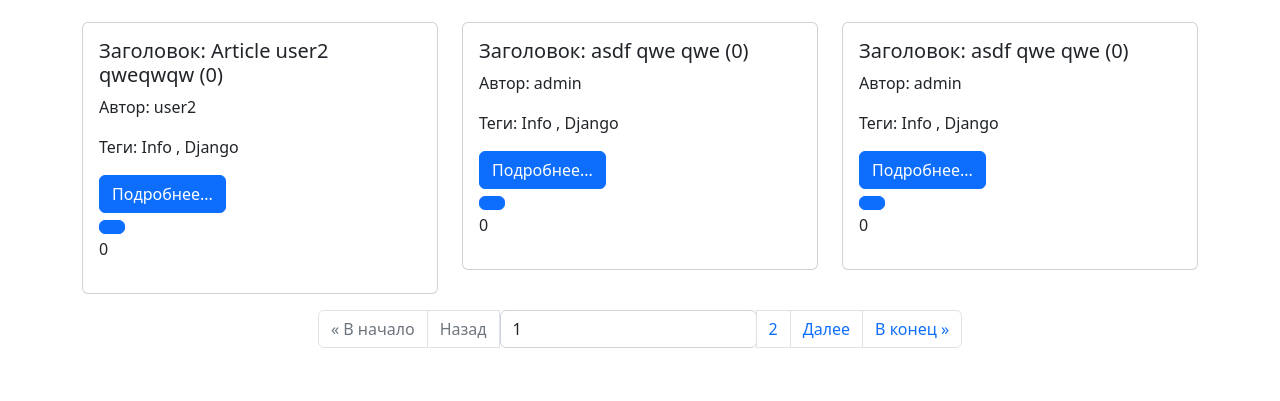
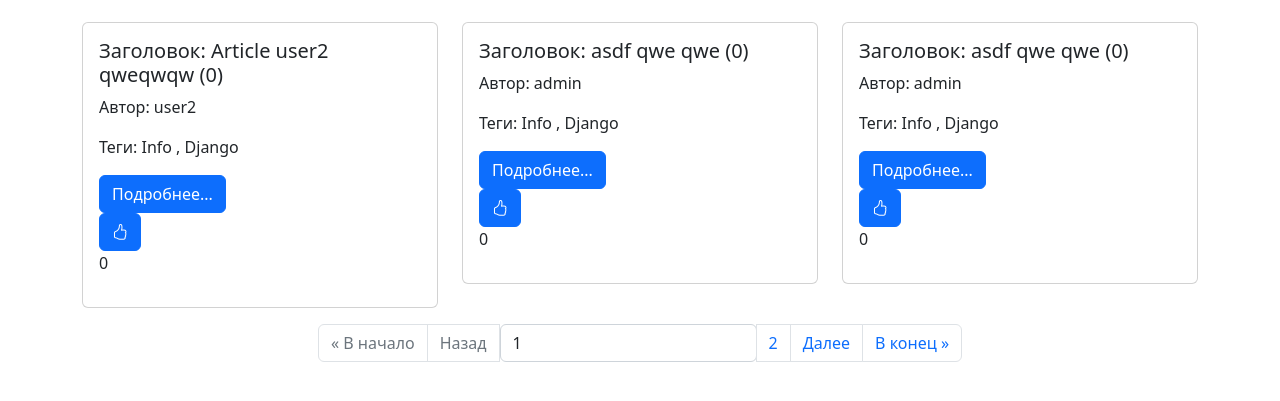
Before and after one commit to Bandeguras/django_blog, a Django app: page / in a window 1280 px wide. Shown: the part 144-545 px from the top of the page. Run offline with Django 4.2, Linux system fonts and the light colour scheme; data comes from the database, SQL or seed files in the repository; data that the repository does not hold is empty.

Commit message:
fix mistake

```diff
--- a/source/webapp/models.py
+++ b/source/webapp/models.py
@@ -1,10 +1,7 @@
 from django.db import models
 from django.urls import reverse
-from django.conf import settings
 from django.contrib.auth import get_user_model
-
-from webapp.validate import at_least_8, MinLengthValidator
-from django.core.validators import MaxLengthValidator
+from webapp.validate import at_least_8
 
 
 class Tag(models.Model):
@@ -36,6 +33,9 @@ class Article(models.Model):
     def get_comments_count(self):
         return self.comments.count()
 
+    def get_like_count(self):
+        return self.like.count()
+
     def __str__(self):
         return f'{self.pk}. {self.title}'
 
--- a/source/webapp/static/js/main.js
+++ b/source/webapp/static/js/main.js
@@ -1,18 +1,25 @@
     async function buttonClick(event) {
         let target = event.target;
         let url = target.dataset['indexLink'];
-        console.log(url)
         let response = await fetch(url);
         let index_text = await response.json();
-        console.log(response)
+        let count = document.getElementById('value'+index_text.pk)
+        count.innerText = index_text.like
+        let icon = document.getElementById('icon'+index_text.pk)
 
+        if(index_text.result ===0){
+            icon.innerHTML = `<i class="bi bi-hand-thumbs-up"></i>`
+        }
+        else {
+            icon.innerHTML = `<i class="bi bi-hand-thumbs-up-fill"></i>`
+        }
     }
     async function onLoad(){
         const button = document.querySelectorAll(`[id="button"]`);
         if(button){
         for(let i of button){
-            i.onclick = buttonClick
+            i.onclick = buttonClick;
         }
         }
     }
-    window.addEventListener('load', onLoad)
+    window.addEventListener('load', onLoad);
--- a/source/webapp/templates/partial/article_list_partial.html
+++ b/source/webapp/templates/partial/article_list_partial.html
@@ -12,8 +12,13 @@
                         <a href="{{ article.get_absolute_url }}" class="btn btn-primary">Подробнее...</a>
                         <div>
                         <button type="button" class="btn btn-primary"id="button" data-index-link="{% url 'webapp:article_like' article.pk %}">
+                        {% if request.user in article.like.all %}
+                            <span id="icon{{ article.pk }}"><i class="bi bi-hand-thumbs-up-fill"></i></span>
+                        {% else %}
+                            <span id="icon{{ article.pk }}"><i class="bi bi-hand-thumbs-up"></i></span>
+                        {% endif %}
                         </button>
-                        <p id="likecount">{{ article.like.all.count }}</p>
+                        <p id="value{{ article.pk }}">{{ article.like.all.count }}</p>
                         </div>
                     </div>
                 </div>
--- a/source/webapp/views/article_views.py
+++ b/source/webapp/views/article_views.py
@@ -13,13 +13,19 @@ from django.views.generic import RedirectView, ListView, DetailView, CreateView,
 class ArticleLikes(View):
     def get(self, request, *args, **kwargs):
         article = get_object_or_404(Article, pk=self.kwargs.get('pk'))
-        print(article)
+        result = 0
         if request.user not in article.like.all():
             article.like.add(request.user)
+            result = 1
         else:
             article.like.remove(request.user)
+
+        like = article.get_like_count()
+
         data = {
-            'like': article.like.all().count(),
+            'like': like,
+            'pk': article.pk,
+            'result': result,
         }
         response = JsonResponse(data)
         return response
```
